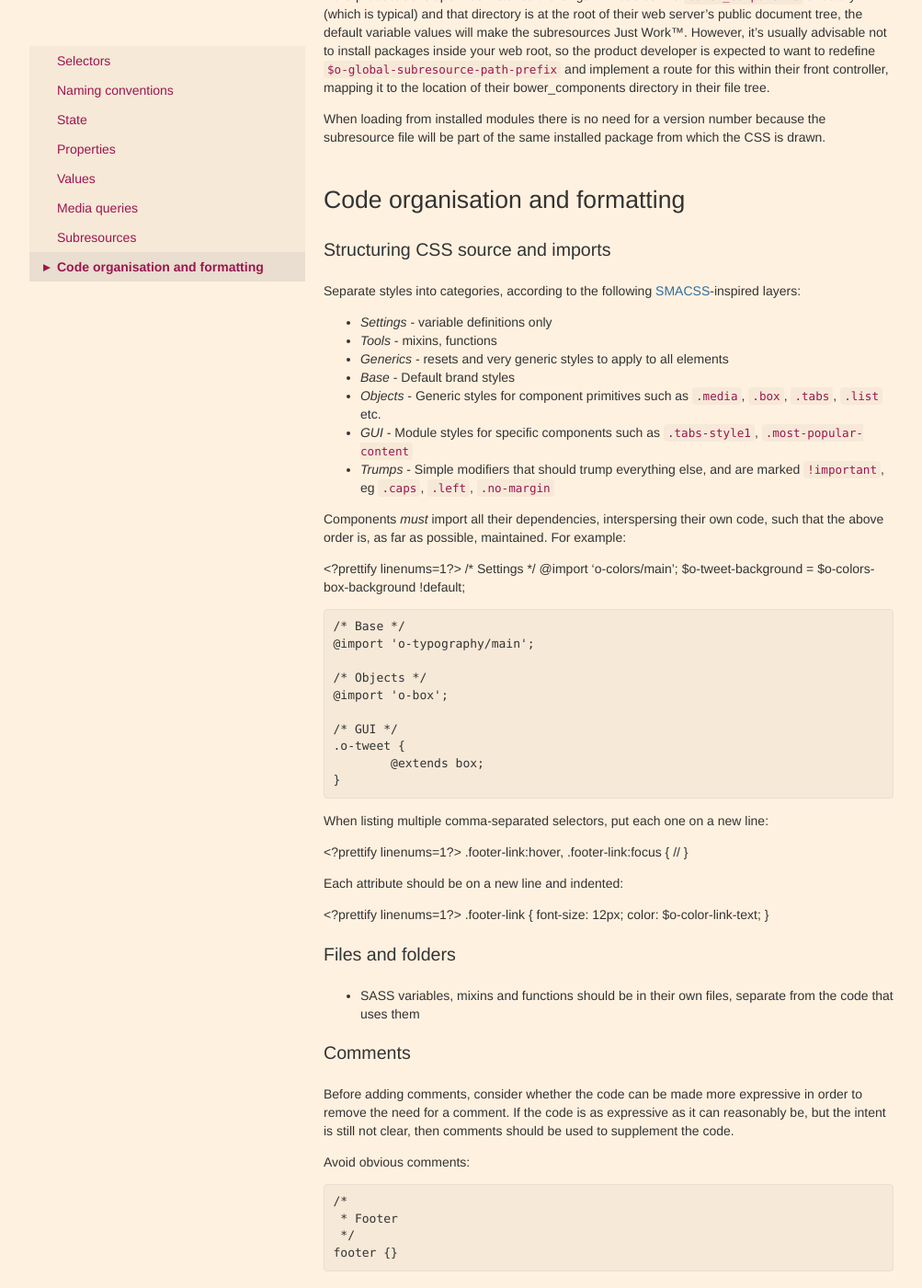
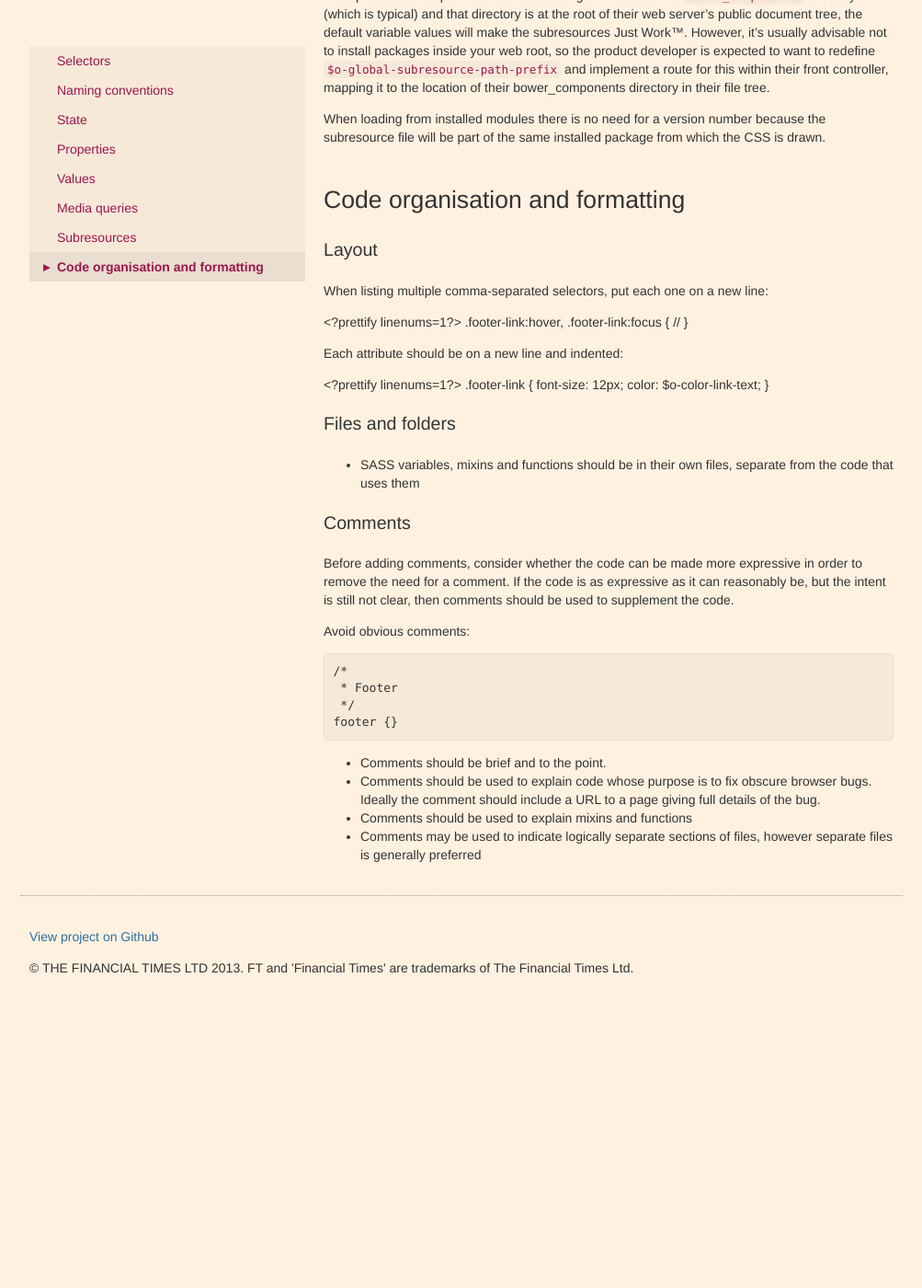
Before and after one commit to Financial-Times/ft-origami, a Jekyll site: the page built from docs/syntax/scss.md, in a window 1280 px wide and 1400 px high, scrolled down 3248 px. Shown: the whole window at 92% size, without its empty margins (138-1141 px from the left). Built offline with Jekyll 4.4.1, drawn with Linux system fonts in a browser that asks for light colours; nearby versions of some CDN libraries; after the commit the page ends 4364 px from its top, so only the background shows below that.

Commit message:
Remove, overly prescriptive

```diff
--- a/docs/syntax/scss.md
+++ b/docs/syntax/scss.md
@@ -100,35 +100,7 @@ When loading from installed modules there is no need for a version number becaus
 
 ## Code organisation and formatting
 
-### Structuring CSS source and imports
-
-Separate styles into categories, according to the following [SMACSS](http://smacss.com/)-inspired layers:
-
-- *Settings* - variable definitions only
-- *Tools* - mixins, functions
-- *Generics* - resets and very generic styles to apply to all elements
-- *Base* - Default brand styles
-- *Objects* - Generic styles for component primitives such as `.media`, `.box`, `.tabs`, `.list` etc.
-- *GUI* - Module styles for specific components such as `.tabs-style1`, `.most-popular-content`
-- *Trumps* - Simple modifiers that should trump everything else, and are marked `!important`, eg `.caps`, `.left`, `.no-margin`
-
-Components *must* import all their dependencies, interspersing their own code, such that the above order is, as far as possible, maintained. For example:
-
-<?prettify linenums=1?>
-	/* Settings */
-	@import 'o-colors/main';
-	$o-tweet-background = $o-colors-box-background !default;
-
-	/* Base */
-	@import 'o-typography/main';
-
-	/* Objects */
-	@import 'o-box';
-
-	/* GUI */
-	.o-tweet {
-		@extends box;
-	}
+### Layout
 
 When listing multiple comma-separated selectors, put each one on a new line:
 
```
